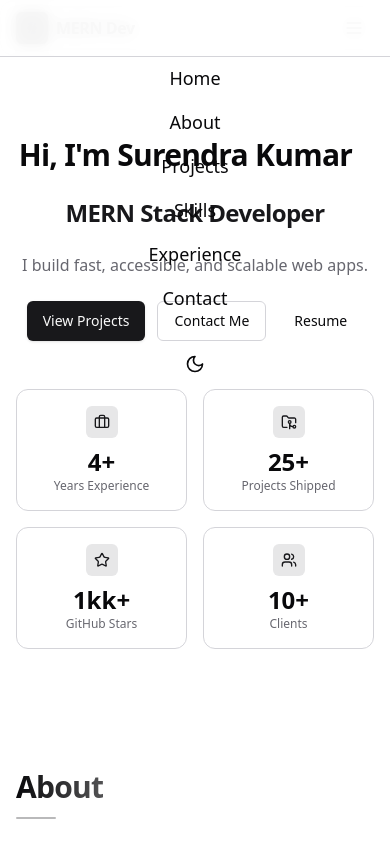
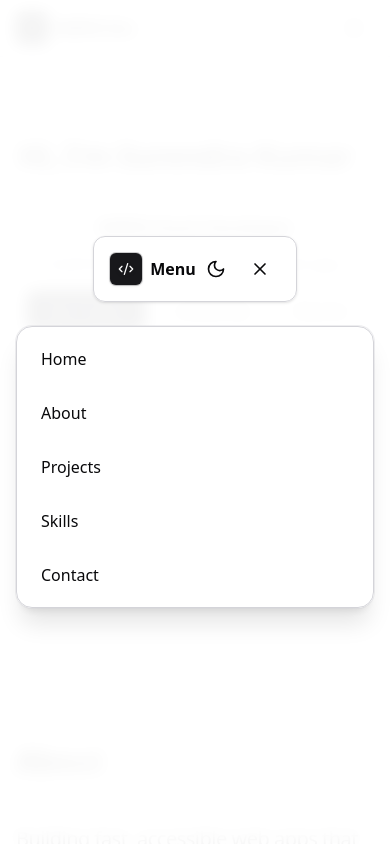
Before and after one commit to surendrakumar6350/portfolio, a Next.js app in the folder v2/: page / in a window 390 px wide. Both pictures are taken after a click on the button "Open menu". Shown: the top 844 px of the page. Built offline with nearby package versions, Linux system fonts and the light colour scheme.

Commit message:
feat: menu will open with animation in small screen

```diff
--- a/v2/app/globals.css
+++ b/v2/app/globals.css
@@ -130,3 +130,49 @@ body {
 
 html { scroll-behavior: smooth; }
 section[id] { scroll-margin-top: 80px; }
+
+/* Radix Dialog animations for mobile menu */
+.dialog-overlay {
+  opacity: 0;
+  transition: opacity 200ms ease;
+}
+.dialog-overlay[data-state="open"] {
+  opacity: 1;
+}
+.dialog-overlay[data-state="closed"] {
+  opacity: 0;
+}
+
+@keyframes menuIn {
+  from { opacity: 0; transform: translateY(12px) scale(0.98); }
+  to { opacity: 1; transform: translateY(0) scale(1); }
+}
+@keyframes menuOut {
+  from { opacity: 1; transform: translateY(0) scale(1); }
+  to { opacity: 0; transform: translateY(8px) scale(0.98); }
+}
+.dialog-content[data-state="open"] {
+  animation: menuIn 220ms ease forwards;
+}
+.dialog-content[data-state="closed"] {
+  animation: menuOut 180ms ease forwards;
+}
+
+@keyframes itemIn {
+  from { opacity: 0; transform: translateY(6px); }
+  to { opacity: 1; transform: translateY(0); }
+}
+.menu-item {
+  opacity: 0;
+  animation: itemIn 260ms ease forwards;
+  animation-delay: var(--delay, 100ms);
+}
+
+@media (prefers-reduced-motion: reduce) {
+  .dialog-overlay,
+  .dialog-content,
+  .menu-item {
+    animation: none !important;
+    transition: none !important;
+  }
+}
--- a/v2/app/page.tsx
+++ b/v2/app/page.tsx
@@ -2,7 +2,6 @@ import { SiteFooter, SiteHeader } from "@/components/site-header";
 import { Hero } from "@/components/sections/hero";
 import { About } from "@/components/sections/about";
 import { Projects } from "@/components/sections/projects";
-import { Experience } from "@/components/sections/experience";
 import { Skills } from "@/components/sections/skills";
 import { Contact } from "@/components/sections/contact";
 import { ScrollToTop } from "@/components/animations";
@@ -15,8 +14,7 @@ export default function Home() {
         <Hero />
         <About />
         <Projects />
-        <Skills />
-        <Experience />
+  <Skills />
         <Contact />
       </main>
       <SiteFooter />
--- a/v2/components/sections/hero.tsx
+++ b/v2/components/sections/hero.tsx
@@ -74,16 +74,17 @@ export function Hero() {
 	return (
 		<FadeIn>
 					<section id="home" className="container mx-auto scroll-mt-24 px-4 py-16 md:py-24">
-						<div className="mx-auto max-w-4xl space-y-6 text-center">
+						<div className="mx-auto max-w-4xl space-y-4 md:space-y-6 text-center">
 							{/* Typing headline */}
 							<TypingHeadline name={profile.name} />
+							<div className="mx-auto mt-2 h-1.5 w-20 rounded-full bg-primary/20" />
 
 							{/* Strong tagline */}
-										<p className="mx-auto max-w-prose text-2xl font-semibold tracking-tight text-primary">
+										<p className="animate-in mx-auto max-w-prose text-lg md:text-xl font-semibold tracking-tight text-primary/90" style={{ animationDelay: "80ms" }}>
 											{profile.title}
 										</p>
 
-							<p className="mx-auto max-w-prose text-base text-muted-foreground">{profile.tagline}</p>
+							<p className="animate-in mx-auto -mt-1 max-w-prose text-sm md:text-base text-muted-foreground leading-relaxed" style={{ animationDelay: "140ms" }}>{profile.tagline}</p>
 
 							<div className="flex flex-wrap justify-center gap-3">
 											<Button
@@ -112,7 +113,7 @@ export function Hero() {
 						</div>
 
 						{/* Stats with icons, glow and count up */}
-						<div className="mx-auto mt-12 w-full max-w-4xl">
+						<div className="mx-auto mt-8 md:mt-12 w-full max-w-4xl">
 							<div className="grid grid-cols-2 gap-4 sm:grid-cols-4">
 											{stats.map((s) => {
 									const Icon = statIcon(s.label);
@@ -161,9 +162,9 @@ export function Hero() {
 			}, [full]);
 
 			return (
-				<h1 className="mx-auto max-w-3xl text-balance text-3xl font-bold tracking-tight sm:text-4xl md:text-5xl">
-					{text}
-					<span className={`ml-0.5 inline-block w-[1ch] ${showCursor ? "opacity-100" : "opacity-0"}`}>|</span>
+				<h1 className="animate-in mx-auto max-w-3xl text-balance text-3xl md:text-5xl sm:text-4xl font-bold tracking-tight leading-tight" style={{ animationDelay: "20ms" }}>
+					<span className="bg-gradient-to-r from-primary/95 to-foreground/80 bg-clip-text text-transparent">{text}</span>
+					<span className={`ml-0.5 inline-block w-[1ch] align-baseline ${showCursor ? "opacity-100" : "opacity-0"}`}>|</span>
 				</h1>
 			);
 		}
--- a/v2/components/site-header.tsx
+++ b/v2/components/site-header.tsx
@@ -5,7 +5,7 @@ import { ModeToggle } from "@/components/mode-toggle";
 import { cn } from "@/lib/utils";
 import * as Dialog from "@radix-ui/react-dialog";
 import { Button } from "@/components/ui/button";
-import { Menu, Github, Linkedin, Mail, FileText, PenTool, Code2 } from "lucide-react";
+import { Menu, Github, Linkedin, Mail, FileText, PenTool, Code2, X } from "lucide-react";
 import { profile } from "@/data/content";
 
 const links = [
@@ -13,7 +13,6 @@ const links = [
   { href: "#about", label: "About" },
   { href: "#projects", label: "Projects" },
   { href: "#skills", label: "Skills" },
-  { href: "#experience", label: "Experience" },
   { href: "#contact", label: "Contact" },
 ];
 
@@ -70,18 +69,49 @@ export function SiteHeader() {
             <Dialog.Trigger asChild>
               <Button size="icon" variant="ghost" aria-label="Open menu"><Menu className="h-5 w-5" /></Button>
             </Dialog.Trigger>
-            <Dialog.Content className="fixed inset-0 z-50 bg-background/95 backdrop-blur p-6">
-              <div className="mx-auto mt-10 flex max-w-sm flex-col items-center gap-4">
-                {links.map((l) => (
+            <Dialog.Portal>
+              {/* Click outside and ESC will close by default */}
+              <Dialog.Overlay className="dialog-overlay fixed inset-0 z-50 bg-background/95 backdrop-blur" style={{ pointerEvents: 'auto' }} />
+              <Dialog.Content className="dialog-content fixed inset-0 z-[60] p-4 sm:p-6 flex flex-col items-center justify-center">
+                {/* Top bar with brand and close */}
+                <div className="mx-auto flex max-w-sm items-center justify-between rounded-xl border bg-card/95 px-4 py-3 shadow-sm">
+                  <div className="inline-flex items-center gap-2">
+                    <span className="relative flex h-8 w-8 items-center justify-center rounded-md bg-primary text-primary-foreground shadow-sm ring-1 ring-primary/20">
+                      <Code2 className="h-4 w-4 drop-shadow" />
+                    </span>
+                    <span className="font-semibold">Menu</span>
+                  </div>
+                  <div className="inline-flex items-center gap-1">
+                    <ModeToggle />
+                    <Dialog.Close asChild>
+                      <Button size="icon" variant="ghost" aria-label="Close menu">
+                        <X className="h-5 w-5" />
+                      </Button>
+                    </Dialog.Close>
+                  </div>
+                </div>
+
+                {/* Nav list card */}
+                <div className="mx-auto mt-6 w-full max-w-sm rounded-2xl border bg-card/95 p-2 shadow-xl ring-1 ring-border/40">
+                  <nav className="flex flex-col gap-1.5">
+                    {links.map((l, i) => (
                       <Dialog.Close asChild key={l.href}>
-                    <Link href={l.href} className="text-lg" aria-label={l.label}>
+                        <Link
+                          href={l.href}
+                          aria-label={l.label}
+                          className="menu-item block rounded-md px-4 py-3 text-base font-medium text-foreground hover:bg-accent focus-visible:outline-none focus-visible:ring-2 focus-visible:ring-ring"
+                          style={{ ['--delay' as any]: `${80 + i * 30}ms` }}
+                        >
                           {l.label}
                         </Link>
                       </Dialog.Close>
                     ))}
-                <div className="mt-4"><ModeToggle /></div>
+                  </nav>
                 </div>
+
+                {/* Footer actions removed to keep key options at the top for better UX */}
               </Dialog.Content>
+            </Dialog.Portal>
           </Dialog.Root>
         </div>
       </div>
```
Also changed, not shown: 1 other file (tests, documents, lock files or other folders). Lines whose indentation alone changed are shown as unchanged.
